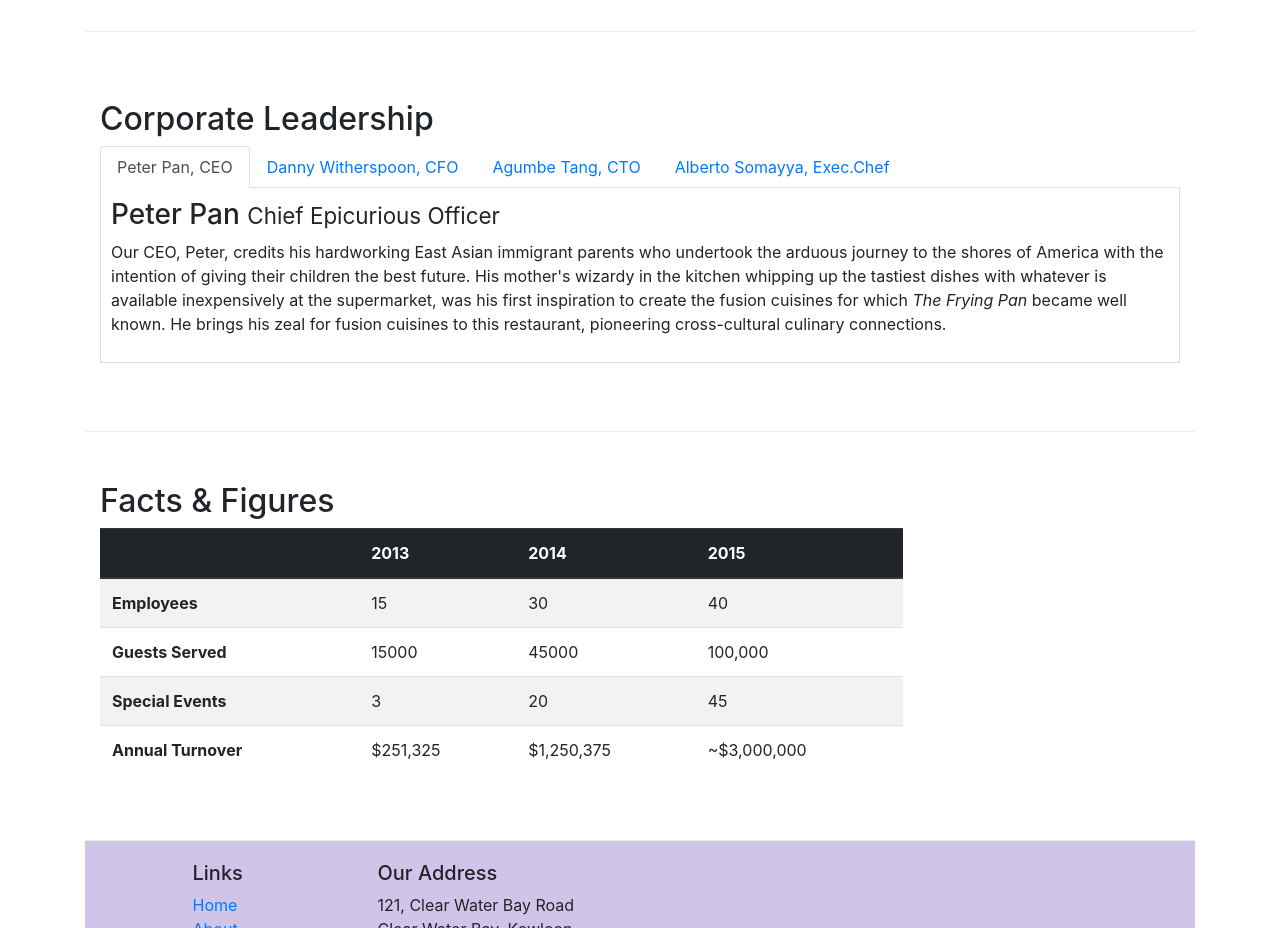
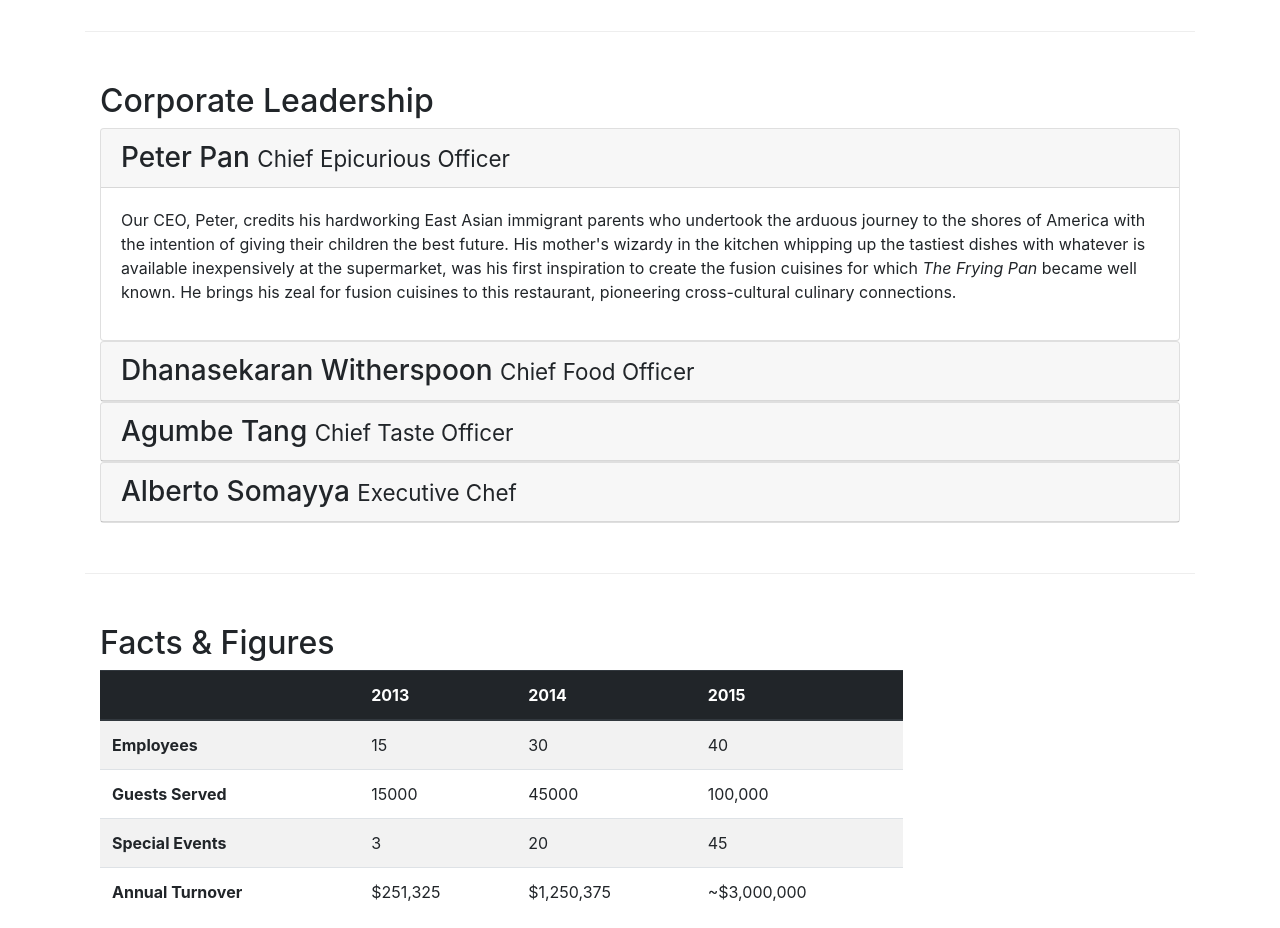
Before and after one commit to Dheeraj3859/git-boot, a website: page aboutus.html in a window 1280 px wide. Shown: the part 940-1868 px from the top of the page. Drawn offline with nearby package versions, Linux system fonts and the light colour scheme.

Commit message:
accordions

```diff
--- a/aboutus.html
+++ b/aboutus.html
@@ -101,43 +101,73 @@
         <div class="row row-content align-items-center">
             <div class="col-12 col-sm-12">
                 <h2>Corporate Leadership</h2>
-                <ul class="nav nav-tabs">
-                    <li class="nav-item">
-                        <a href="#peter" class="nav-link active" role="tab" data-toggle="tab">Peter Pan, CEO</a>
-                    </li>
-                    <li class="nav-item">
-                        <a href="#danny" class="nav-link" role="tab" data-toggle="tab">Danny Witherspoon, CFO</a>
-                    </li>
-                    <li class="nav-item">
-                        <a href="#agumbe" class="nav-link" role="tab" data-toggle="tab">Agumbe Tang, CTO</a>
-                    </li>
-                    <li class="nav-item">
-                        <a href="#alberto" class="nav-link" role="tab" data-toggle="tab">Alberto Somayya, Exec.Chef</a>
-                    </li>
-                </ul>
 
-                <div class="tab-content">
 
-                    <div role="tabpanel" class="tab-pane fade show active" id="peter">
-                        <h3>Peter Pan <small>Chief Epicurious Officer</small></h3>
-                        <p class="d-none d-sm-block">Our CEO, Peter, credits his hardworking East Asian immigrant parents who undertook the arduous journey to the shores of America with the intention of giving their children the best future. His mother's wizardy in the kitchen whipping up the tastiest dishes with whatever is available inexpensively at the supermarket, was his first inspiration to create the fusion cuisines for which <em>The Frying Pan</em> became well known. He brings his zeal for fusion cuisines to this restaurant, pioneering cross-cultural culinary connections.</p>
-                    </div>
-                    <div role="tabpanel" class="tab-pane fade" id="danny">
-                        <h3>Dhanasekaran Witherspoon <small>Chief Food Officer</small></h3>
-                        <p class="d-none d-sm-block">Our CFO, Danny, as he is affectionately referred to by his colleagues, comes from a long established family tradition in farming and produce. His experiences growing up on a farm in the Australian outback gave him great appreciation for varieties of food sources. As he puts it in his own words, <em>Everything that runs, wins, and everything that stays, pays!</em></p>
-                    </div>
-                    <div role="tabpanel" class="tab-pane fade" id="agumbe">
-                        <h3>Agumbe Tang <small>Chief Taste Officer</small></h3>
-                        <p class="d-none d-sm-block">Blessed with the most discerning gustatory sense, Agumbe, our CTO, personally ensures that every dish that we serve meets his exacting tastes. Our chefs dread the tongue lashing that ensues if their dish does not meet his exacting standards. He lives by his motto, <em>You click only if you survive my lick.</em></p>
+                <div id="accordion">
+
+                    <div class="card">
+
+
+                            <div class="card-header" role="tab" id="peterhead">
+                                <h3 class="mb-0">
+                                    <a data-toggle="collapse" data-target="#peter">
+                                        Peter Pan <small>Chief Epicurious Officer</small>
+                                    </a>
+                                </h3>
+                            </div>
+
+                            <div role="tabpanel" class="collapse show" id="peter" data-parent="#accordion">
+
+                                <div class="card-body">
+                                    <p class="d-none d-sm-block">Our CEO, Peter, credits his hardworking East Asian immigrant parents who undertook the arduous journey to the shores of America with the intention of giving their children the best future. His mother's wizardy in the kitchen whipping up the tastiest dishes with whatever is available inexpensively at the supermarket, was his first inspiration to create the fusion cuisines for which <em>The Frying Pan</em> became well known. He brings his zeal for fusion cuisines to this restaurant, pioneering cross-cultural culinary connections.</p>
+                                </div>
+
+                            </div>
                     </div>
 
-                    <div role="tabpanel" class="tab-pane fade" id="alberto">
-                        <h3>Alberto Somayya <small>Executive Chef</small></h3>
-                        <p class="d-none d-sm-block">Award winning three-star Michelin chef with wide International experience having worked closely with whos-who in the culinary world, he specializes in creating mouthwatering Indo-Italian fusion experiences. He says, <em>Put together the cuisines from the two craziest cultures, and you get a winning hit! Amma Mia!</em></p>
+                    <div class="card">
+                        <div class="card-header" role="tab" id="dannyhead">
+                            <h3 class="mb-0">
+                                <a class="collapsed" data-toggle="collapse" data-target="#danny">
+                                    Dhanasekaran Witherspoon <small>Chief Food Officer</small>
+                                </a>
+                            </h3>
+                        </div>
+                        <div role="tabpanel" class="collapse" id="danny" data-parent="#accordion">
+                            <div class="card-body">
+                                <p class="d-none d-sm-block">Our CFO, Danny, as he is affectionately referred to by his colleagues, comes from a long established family tradition in farming and produce. His experiences growing up on a farm in the Australian outback gave him great appreciation for varieties of food sources. As he puts it in his own words, <em>Everything that runs, wins, and everything that stays, pays!</em></p>
+                            </div>
+                        </div>
                     </div>
 
-
-
+                    <div class="card">
+                        <div class="card-header" role="tab" id="agumbehead">
+                            <h3 class="mb-0">
+                                <a class="collapsed" data-toggle="collapse" data-target="#agumbe">
+                                    Agumbe Tang <small>Chief Taste Officer</small>
+                                </a>
+                            </h3>
+                        </div>
+                        <div role="tabpanel" class="collapse" id="agumbe" data-parent="#accordion">
+                            <div class="card-body">
+                                <p class="d-none d-sm-block">Blessed with the most discerning gustatory sense, Agumbe, our CTO, personally ensures that every dish that we serve meets his exacting tastes. Our chefs dread the tongue lashing that ensues if their dish does not meet his exacting standards. He lives by his motto, <em>You click only if you survive my lick.</em></p>
+                            </div>
+                        </div>
+                    </div>
+                    <div class="card">
+                        <div class="card-header" role="tab" id="albertohead">
+                            <h3 class="mb-0">
+                                <a class="collapsed" data-toggle="collapse" data-target="#alberto">
+                                    Alberto Somayya <small>Executive Chef</small>
+                                </a>
+                            </h3>
+                        </div>
+                        <div role="tabpanel" class="collapse" id="alberto" data-parent="#accordion">
+                            <div class="card-body">
+                                <p class="d-none d-sm-block">Award winning three-star Michelin chef with wide International experience having worked closely with whos-who in the culinary world, he specializes in creating mouthwatering Indo-Italian fusion experiences. He says, <em>Put together the cuisines from the two craziest cultures, and you get a winning hit! Amma Mia!</em></p>
+                            </div>
+                        </div>
+                    </div>
 
 
                 </div>
```
